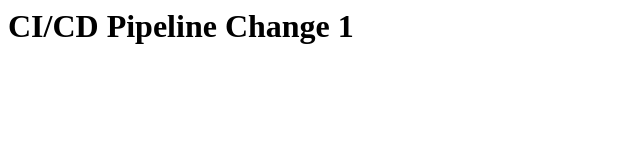
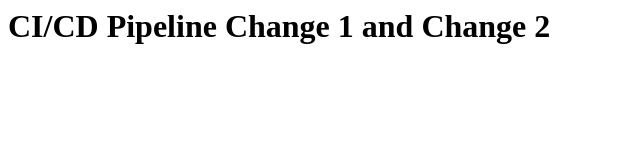
Before and after one commit to rajdede/website, a plain HTML site: page index.html in a window 1280 px wide. Shown: the whole page, without its empty margins (0-640 px from the left). Drawn offline with Linux system fonts and the light colour scheme.

Commit message:
Update index.html

```diff
--- a/index.html
+++ b/index.html
@@ -1,6 +1,6 @@
 <html>
 <title>Hello World</title>
 <body>
-<h1>CI/CD Pipeline Change 1</h1>
+<h1>CI/CD Pipeline Change 1 and Change 2</h1>
 </body>
 </html>
```
